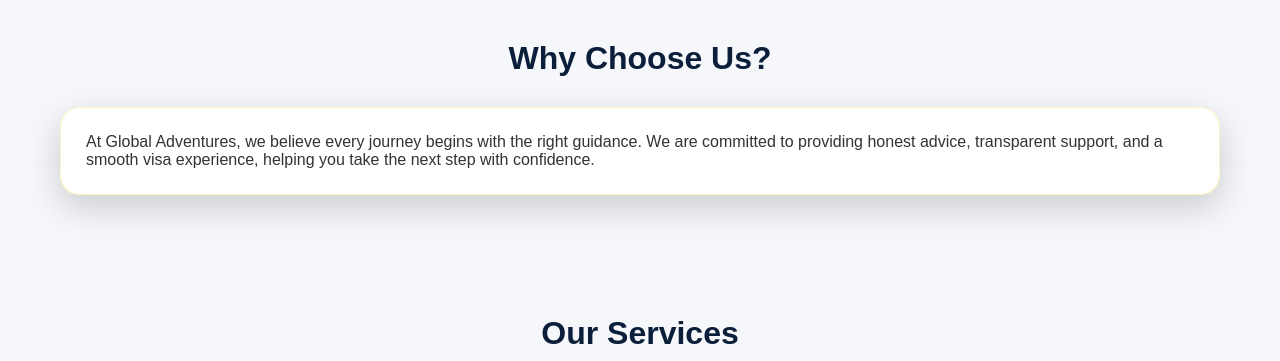
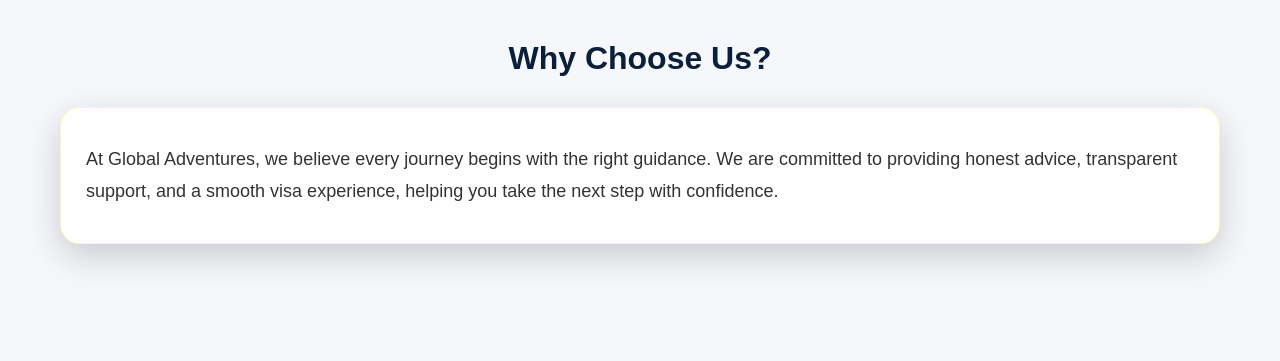
Before and after one commit to GlobalAdventures/global-adventures, a plain HTML site: page index.html in a window 1280 px wide. Shown: the part 820-1181 px from the top of the page. Drawn offline with Linux system fonts and the light colour scheme.

Commit message:
Update index.html

```diff
--- a/index.html
+++ b/index.html
@@ -93,6 +93,14 @@
 backdrop-filter:blur(10px);
 transition:0.3s;
 }
+
+.card p{
+    line-height:1.8;
+    padding:10px 0;
+    font-size:18px;
+    color:#333;
+}
+
 .card:hover{
 transform:translateY(-5px);
 }
```
